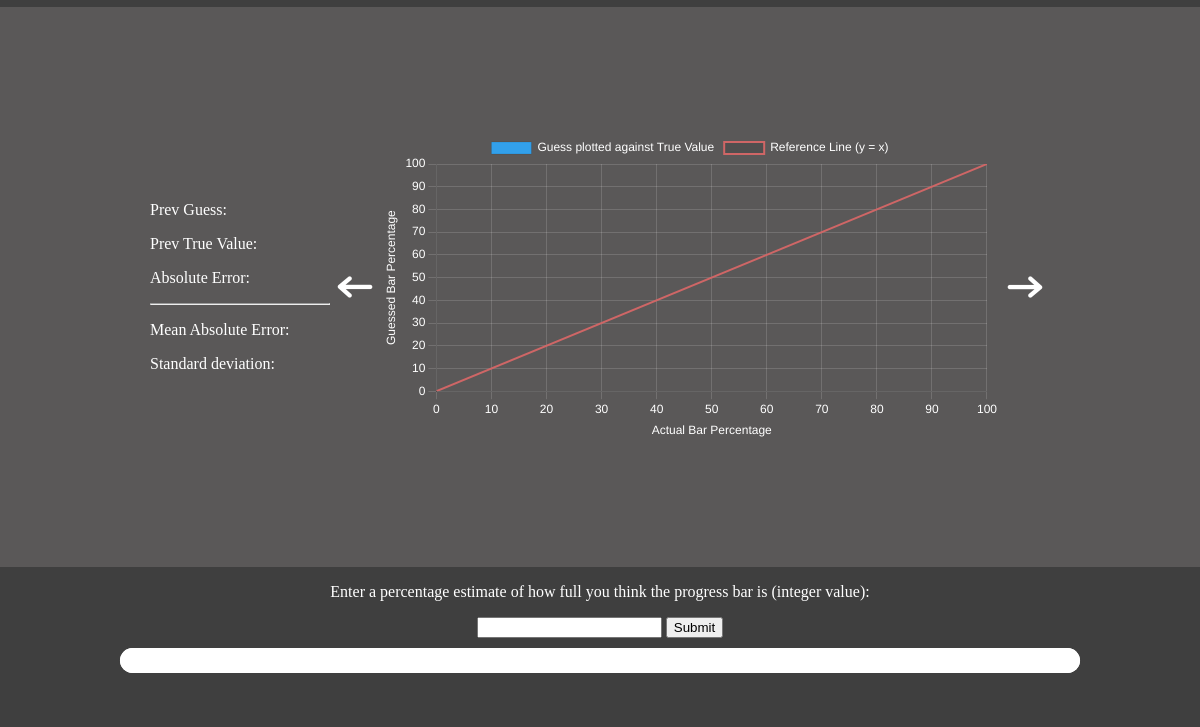
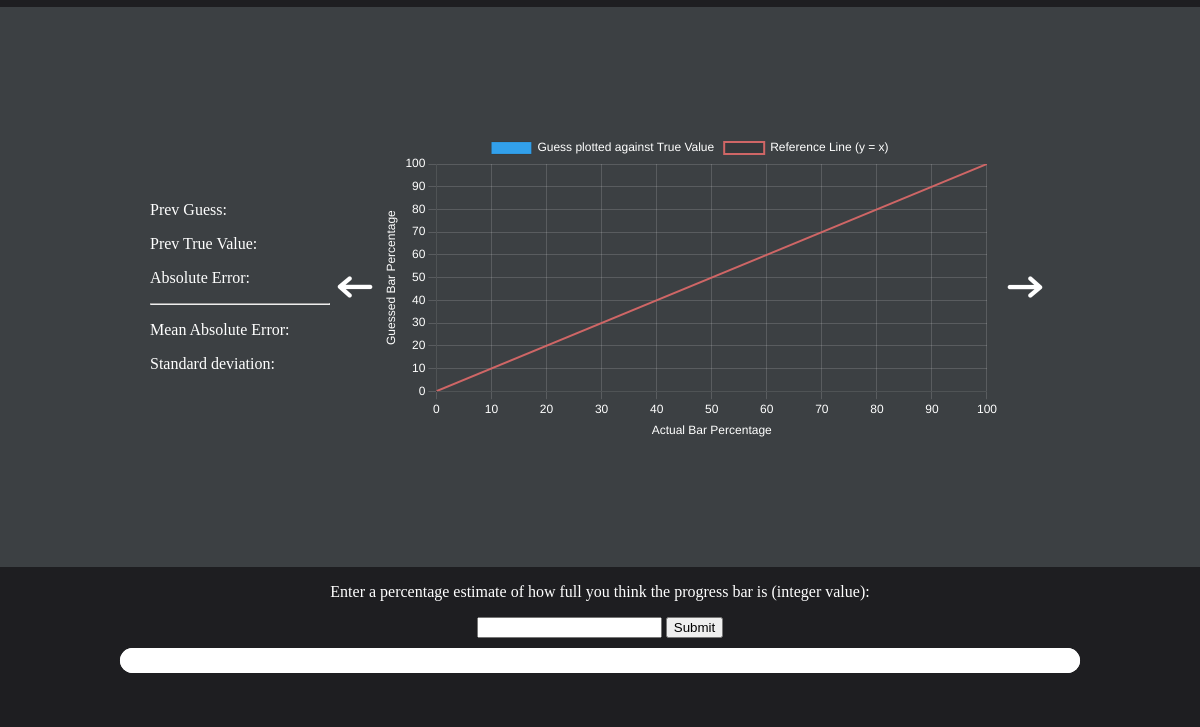
Before and after one commit to Gabe051/EstimationPerceptionTestWebsite, an Electron app: page index.html in a window 1200 px wide. Shown: the part 73-800 px from the top of the page. Drawn offline with nearby package versions, Linux system fonts and the light colour scheme; no server answers.

Commit message:
Changed some styling

```diff
--- a/styles.css
+++ b/styles.css
@@ -1,5 +1,5 @@
 body {
-    background-color: rgb(63, 63, 63);
+    background-color: rgb(30, 30, 33);
     max-width : 1920px;
     max-height : 100vh;
     margin : 0;
@@ -75,7 +75,7 @@ form {
 }
 
 .stats-block div{
-    background-color:  rgb(90, 88, 88);
+    background-color:  rgb(60, 64, 67);
     justify-self : center;
     height : 70vh;
 }
@@ -104,7 +104,7 @@ form {
     display : flex;
     width : 100%;
     justify-content : center;
-    background-color: rgb(90, 88, 88);
+    background-color: rgb(60, 64, 67);
     margin : 0 auto;
 }
 
```
